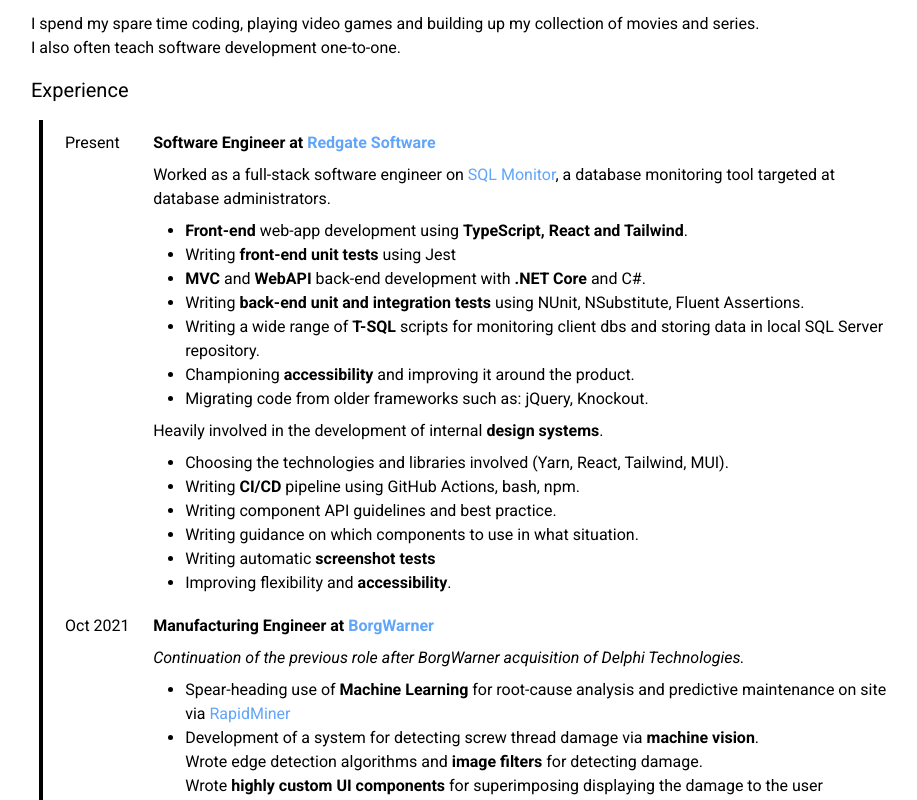
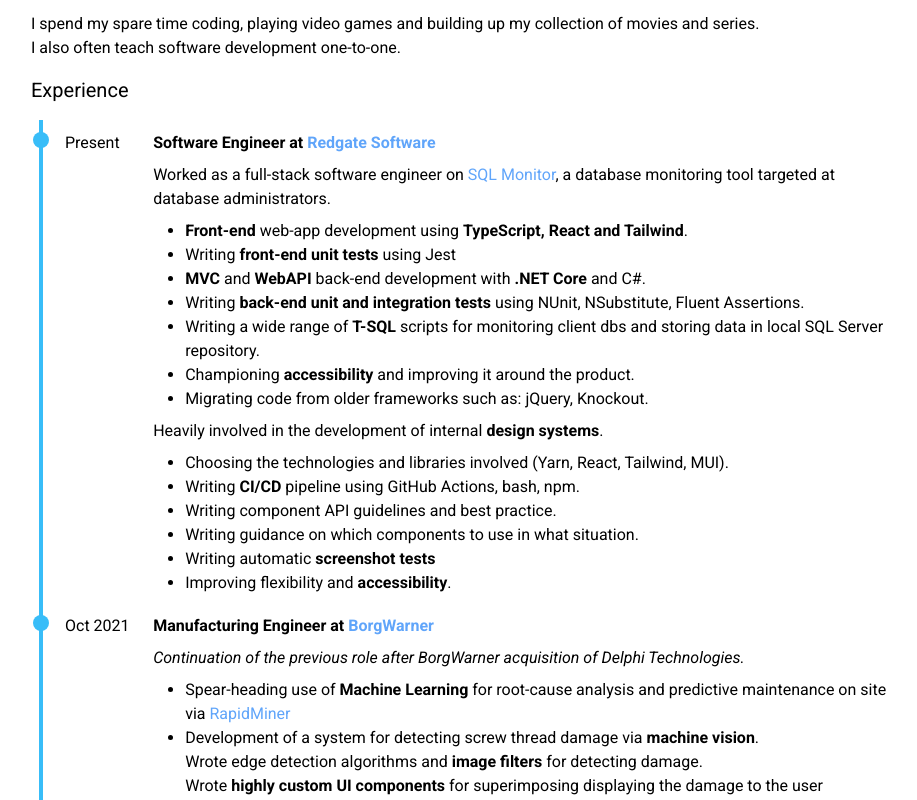
Before and after one commit to ArmandBernard/WebCV, a React (Vite) app: page / in a window 1280 px wide. Shown: the part 540-1340 px from the top of the page, without its empty margins (177-1094 px from the left). Built offline with nearby package versions, Linux system fonts and the light colour scheme.

Commit message:
create a tag color

```diff
--- a/src/index.css
+++ b/src/index.css
@@ -19,3 +19,8 @@
     @apply text-violet-400;
   }
 }
+
+:root {
+  --primary: #38bdf8;
+  --tag-background: #0369a1;
+}
--- a/tailwind.config.cjs
+++ b/tailwind.config.cjs
@@ -10,6 +10,7 @@ module.exports = {
     colors: {
       ...colors,
       primary: "var(--primary)",
+      "tag-background": "var(--tag-background)",
     },
   },
   plugins: [],
```
